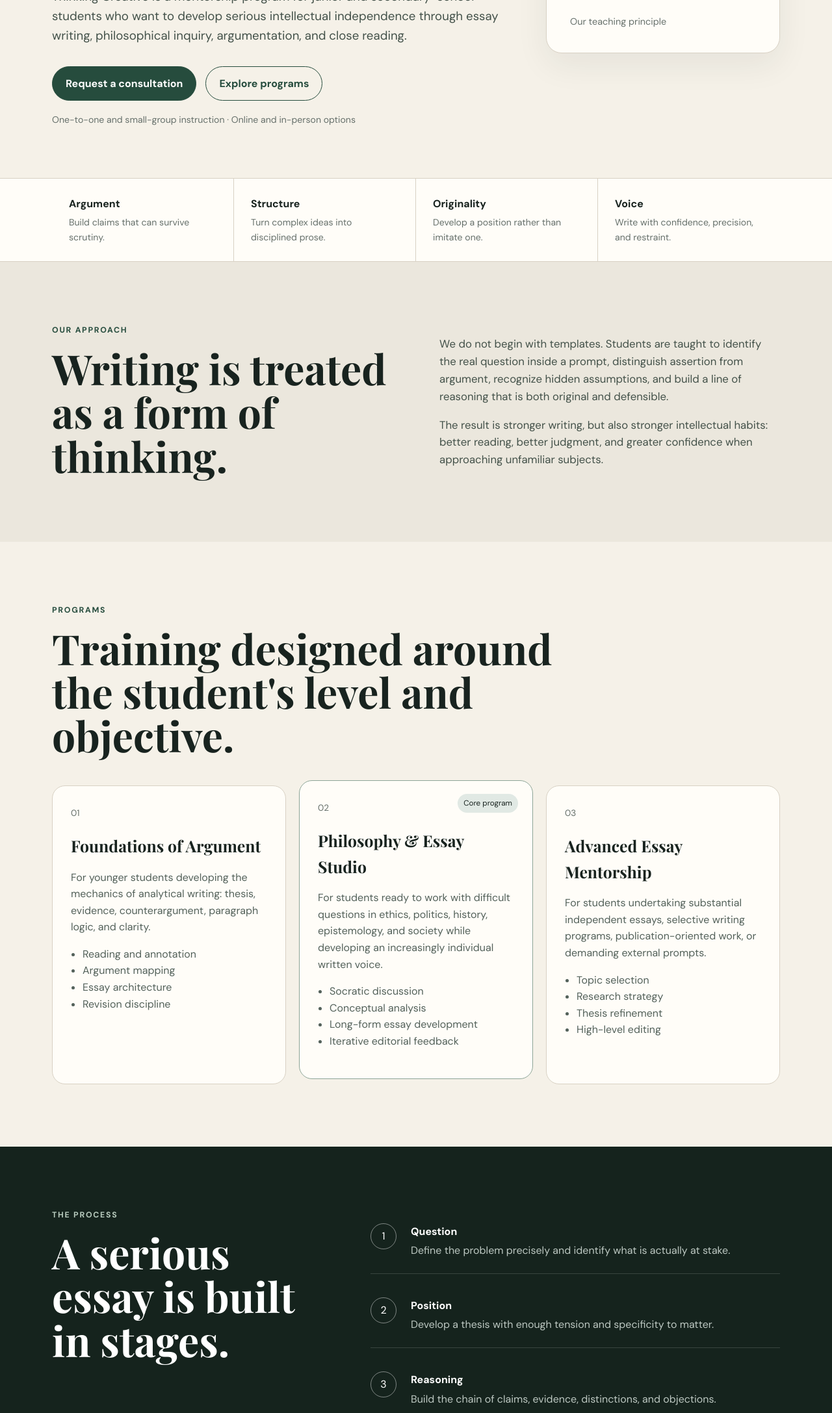
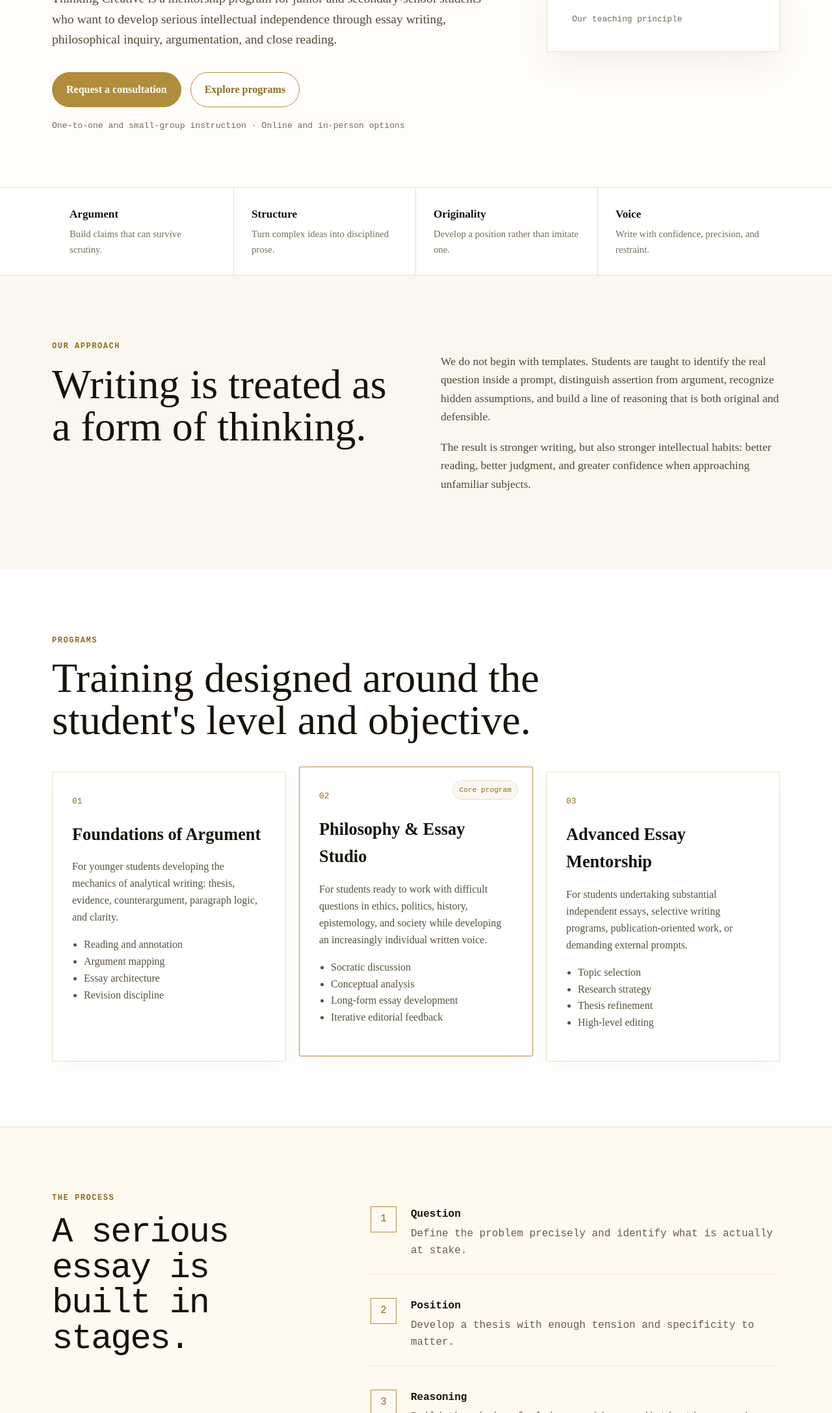
Before and after one commit to melisan/thinking-creative, a website: page public/index.html in a window 1280 px wide. Shown: the part 625-2800 px from the top of the page at 65% size. Drawn offline with nearby package versions, Linux system fonts and the light colour scheme; a web font is replaced by a local one.

Commit message:
Restyle site in white and gold editorial palette

```diff
--- a/public/styles.css
+++ b/public/styles.css
@@ -1,12 +1,197 @@
 :root{
-  --bg:#f5f1e8;--paper:#fffdf8;--ink:#18231f;--muted:#66706b;--accent:#264c3d;--line:#d8d1c4;--dark:#15231d;
+  --white:#ffffff;
+  --paper:#fffdf8;
+  --ink:#17130b;
+  --muted:#766b56;
+  --gold:#b08d3a;
+  --gold-deep:#8f6d22;
+  --gold-soft:#eadfbd;
+  --line:#ded2ad;
+  --wash:#faf7ef;
 }
-*{box-sizing:border-box} html{scroll-behavior:smooth} body{margin:0;font-family:"DM Sans",sans-serif;background:var(--bg);color:var(--ink);line-height:1.6}
-.container{width:min(1120px,calc(100% - 40px));margin:auto}.nav-wrap{position:sticky;top:0;background:rgba(245,241,232,.92);backdrop-filter:blur(12px);border-bottom:1px solid rgba(216,209,196,.8);z-index:20}.nav{display:flex;align-items:center;justify-content:space-between;min-height:72px}.brand{display:flex;align-items:center;gap:12px;text-decoration:none;color:var(--ink);font-weight:700}.brand-mark{width:38px;height:38px;border:1px solid var(--ink);display:grid;place-items:center;border-radius:50%;font-family:"Playfair Display",serif}.nav-links{display:flex;gap:28px;align-items:center}.nav-links a{text-decoration:none;color:var(--ink);font-size:.95rem}.nav-cta{padding:10px 16px;border:1px solid var(--ink);border-radius:999px}.menu-toggle{display:none;background:none;border:0;font-size:1.4rem}
-.hero{padding:96px 0 78px}.hero-grid{display:grid;grid-template-columns:1.45fr .75fr;gap:64px;align-items:center}.eyebrow{text-transform:uppercase;letter-spacing:.14em;font-size:.77rem;font-weight:700;color:var(--accent);margin:0 0 14px}.hero h1,.section h2{font-family:"Playfair Display",serif;line-height:1.05}.hero h1{font-size:clamp(3.3rem,7vw,6.6rem);margin:0 0 26px;font-weight:600}.hero h1 em{font-weight:600}.hero-text{font-size:1.17rem;max-width:760px;color:#435149}.hero-actions{display:flex;gap:14px;flex-wrap:wrap;margin:32px 0 18px}.btn{display:inline-block;text-decoration:none;border-radius:999px;padding:13px 20px;font-weight:700;border:1px solid var(--accent);cursor:pointer}.btn-primary{background:var(--accent);color:white}.btn-secondary{color:var(--accent)}.btn-light{background:white;color:var(--dark);border-color:white}.hero-note{font-size:.88rem;color:var(--muted)}.hero-card{background:var(--paper);padding:36px;border:1px solid var(--line);border-radius:24px;box-shadow:0 18px 50px rgba(32,46,39,.07)}.hero-card .quote-mark{font-family:"Playfair Display",serif;font-size:5rem;line-height:.7;color:#a8b2ac}.hero-card p{font-family:"Playfair Display",serif;font-size:1.45rem}.hero-card span{color:var(--muted);font-size:.9rem}
-.credibility-strip{border-top:1px solid var(--line);border-bottom:1px solid var(--line);background:var(--paper)}.strip-grid{display:grid;grid-template-columns:repeat(4,1fr)}.strip-grid div{padding:26px;border-right:1px solid var(--line)}.strip-grid div:last-child{border-right:0}.strip-grid strong,.strip-grid span{display:block}.strip-grid span{color:var(--muted);font-size:.88rem;margin-top:5px}
-.section{padding:96px 0}.muted{background:#ebe7dd}.two-col{display:grid;grid-template-columns:1fr 1fr;gap:72px}.section h2{font-size:clamp(2.4rem,5vw,4.2rem);margin:0}.body-copy{font-size:1.05rem;color:#435149}.section-heading{max-width:770px;margin-bottom:44px}.cards.three{display:grid;grid-template-columns:repeat(3,1fr);gap:20px}.card{background:var(--paper);border:1px solid var(--line);border-radius:20px;padding:28px;position:relative}.card.featured{border-color:#8da597;transform:translateY(-8px)}.card-num{font-size:.85rem;color:var(--muted)}.card h3{font-family:"Playfair Display",serif;font-size:1.55rem;margin:18px 0 12px}.card p,.card li{color:#53615a}.card ul{padding-left:18px}.tag{position:absolute;right:22px;top:20px;font-size:.73rem;padding:5px 9px;background:#e1e9e4;border-radius:999px}
-.dark{background:var(--dark);color:white}.light{color:#b9ccbf}.process-grid{display:grid;grid-template-columns:.8fr 1.2fr;gap:70px}.steps{display:grid;gap:14px}.step{display:grid;grid-template-columns:44px 1fr;gap:18px;padding:22px 0;border-bottom:1px solid rgba(255,255,255,.15)}.step>span{width:40px;height:40px;border:1px solid rgba(255,255,255,.45);border-radius:50%;display:grid;place-items:center}.step p{margin:4px 0 0;color:#bdc8c2}.mentor-block{align-items:start}.callout{display:grid;grid-template-columns:1fr 1fr;gap:70px}.check-grid{display:grid;grid-template-columns:1fr 1fr;gap:14px}.check-grid span{background:var(--paper);border:1px solid var(--line);padding:18px;border-radius:14px}
-.contact-section{background:#243d32}.contact-card{display:grid;grid-template-columns:1fr 1fr;gap:72px;color:white}.contact-card p{color:#c8d2cc}.contact-form{display:grid;gap:16px}.contact-form label{font-size:.85rem;color:#dfe7e2}.contact-form input,.contact-form select,.contact-form textarea{width:100%;margin-top:6px;padding:13px 14px;border:1px solid rgba(255,255,255,.25);border-radius:10px;background:rgba(255,255,255,.08);color:white}.contact-form option{color:#111}.form-note{font-size:.76rem!important}
-footer{padding:30px 0;background:#101914;color:#d7dfda}.footer-row{display:flex;align-items:center;justify-content:space-between;gap:20px;flex-wrap:wrap}.footer-row p{font-size:.84rem;color:#96a39c}
-@media(max-width:800px){.nav-links{display:none;position:absolute;top:72px;left:0;right:0;background:var(--paper);padding:20px;flex-direction:column;border-bottom:1px solid var(--line)}.nav-links.open{display:flex}.menu-toggle{display:block}.hero{padding-top:62px}.hero-grid,.two-col,.process-grid,.callout,.contact-card{grid-template-columns:1fr;gap:36px}.cards.three,.strip-grid{grid-template-columns:1fr}.strip-grid div{border-right:0;border-bottom:1px solid var(--line)}.card.featured{transform:none}.check-grid{grid-template-columns:1fr}.section{padding:72px 0}}
+*{box-sizing:border-box}
+html{scroll-behavior:smooth}
+body{
+  margin:0;
+  font-family:"Times New Roman", Times, serif;
+  background:var(--white);
+  color:var(--ink);
+  line-height:1.62;
+}
+.container{width:min(1120px,calc(100% - 40px));margin:auto}
+.nav-wrap{
+  position:sticky;top:0;z-index:20;
+  background:rgba(255,255,255,.94);
+  backdrop-filter:blur(12px);
+  border-bottom:1px solid var(--gold-soft);
+}
+.nav{display:flex;align-items:center;justify-content:space-between;min-height:74px}
+.brand{display:flex;align-items:center;gap:12px;text-decoration:none;color:var(--ink);font-weight:700;letter-spacing:.01em}
+.brand-mark{
+  width:40px;height:40px;border:1px solid var(--gold);
+  color:var(--gold-deep);
+  display:grid;place-items:center;border-radius:50%;
+  font-family:"Times New Roman", Times, serif;
+}
+.nav-links{display:flex;gap:30px;align-items:center}
+.nav-links a{text-decoration:none;color:var(--ink);font-size:1rem}
+.nav-links a:hover{color:var(--gold-deep)}
+.nav-cta{padding:10px 17px;border:1px solid var(--gold);border-radius:999px}
+.menu-toggle{display:none;background:none;border:0;font-size:1.4rem;color:var(--gold-deep)}
+
+.hero{padding:104px 0 84px;background:linear-gradient(180deg,#fff 0%,#fffdf9 100%)}
+.hero-grid{display:grid;grid-template-columns:1.45fr .75fr;gap:68px;align-items:center}
+.eyebrow{
+  font-family:"Courier New", Courier, monospace;
+  text-transform:uppercase;
+  letter-spacing:.13em;
+  font-size:.75rem;
+  font-weight:700;
+  color:var(--gold-deep);
+  margin:0 0 15px;
+}
+.hero h1,.section h2{
+  font-family:"Times New Roman", Times, serif;
+  line-height:1.02;
+  font-weight:400;
+}
+.hero h1{font-size:clamp(3.4rem,7vw,6.8rem);margin:0 0 28px;letter-spacing:-.025em}
+.hero h1 em{font-weight:400;color:var(--gold-deep)}
+.hero-text{font-size:1.22rem;max-width:760px;color:#514934}
+.hero-actions{display:flex;gap:14px;flex-wrap:wrap;margin:34px 0 18px}
+.btn{
+  display:inline-block;text-decoration:none;border-radius:999px;padding:13px 21px;
+  font-family:"Times New Roman",Times,serif;font-weight:700;
+  border:1px solid var(--gold);cursor:pointer;
+}
+.btn-primary{background:var(--gold);color:white}
+.btn-primary:hover{background:var(--gold-deep);border-color:var(--gold-deep)}
+.btn-secondary{color:var(--gold-deep);background:white}
+.btn-light{background:var(--gold);color:white;border-color:var(--gold)}
+.hero-note{
+  font-family:"Courier New",Courier,monospace;
+  font-size:.82rem;color:var(--muted)
+}
+.hero-card{
+  background:var(--white);padding:38px;border:1px solid var(--gold-soft);
+  border-radius:2px;box-shadow:0 18px 50px rgba(107,82,26,.08);
+}
+.hero-card .quote-mark{font-family:"Times New Roman",Times,serif;font-size:5.4rem;line-height:.65;color:var(--gold)}
+.hero-card p{font-family:"Times New Roman",Times,serif;font-size:1.5rem}
+.hero-card span{font-family:"Courier New",Courier,monospace;color:var(--muted);font-size:.8rem}
+
+.credibility-strip{border-top:1px solid var(--gold-soft);border-bottom:1px solid var(--gold-soft);background:var(--white)}
+.strip-grid{display:grid;grid-template-columns:repeat(4,1fr)}
+.strip-grid div{padding:27px;border-right:1px solid var(--gold-soft)}
+.strip-grid div:last-child{border-right:0}
+.strip-grid strong,.strip-grid span{display:block}
+.strip-grid strong{font-size:1.07rem}
+.strip-grid span{color:var(--muted);font-size:.92rem;margin-top:5px}
+
+.section{padding:100px 0}
+.muted{background:var(--wash)}
+.two-col{display:grid;grid-template-columns:1fr 1fr;gap:76px}
+.section h2{font-size:clamp(2.5rem,5vw,4.3rem);margin:0}
+.body-copy{font-size:1.1rem;color:#514934}
+.section-heading{max-width:790px;margin-bottom:46px}
+.cards.three{display:grid;grid-template-columns:repeat(3,1fr);gap:20px}
+.card{
+  background:var(--white);
+  border:1px solid var(--gold-soft);
+  border-radius:2px;
+  padding:30px;
+  position:relative;
+  box-shadow:0 10px 30px rgba(117,88,25,.035);
+}
+.card.featured{border:1.5px solid var(--gold);transform:translateY(-8px)}
+.card-num{
+  font-family:"Courier New",Courier,monospace;
+  font-size:.8rem;color:var(--gold-deep)
+}
+.card h3{font-family:"Times New Roman",Times,serif;font-size:1.65rem;margin:18px 0 12px;font-weight:700}
+.card p,.card li{color:#5a503c}
+.card ul{padding-left:18px}
+.tag{
+  position:absolute;right:22px;top:20px;
+  font-family:"Courier New",Courier,monospace;
+  font-size:.7rem;padding:5px 9px;
+  background:var(--wash);color:var(--gold-deep);
+  border:1px solid var(--gold-soft);border-radius:999px
+}
+
+/* Work-in-progress / drafting language */
+.dark{
+  background:#fffaf0;
+  color:var(--ink);
+  border-top:1px solid var(--gold-soft);
+  border-bottom:1px solid var(--gold-soft);
+  font-family:"Courier New",Courier,monospace;
+}
+.dark h2{
+  font-family:"Courier New",Courier,monospace;
+  font-size:clamp(2.1rem,4.2vw,3.6rem);
+  letter-spacing:-.04em;
+  font-weight:400;
+}
+.light{color:var(--gold-deep)}
+.process-grid{display:grid;grid-template-columns:.8fr 1.2fr;gap:70px}
+.steps{display:grid;gap:14px}
+.step{
+  display:grid;grid-template-columns:44px 1fr;gap:18px;
+  padding:22px 0;border-bottom:1px dashed var(--gold-soft)
+}
+.step>span{
+  width:40px;height:40px;border:1px solid var(--gold);
+  border-radius:0;display:grid;place-items:center;color:var(--gold-deep)
+}
+.step strong{font-weight:700}
+.step p{margin:4px 0 0;color:#685e49}
+.mentor-block{align-items:start}
+.callout{display:grid;grid-template-columns:1fr 1fr;gap:70px}
+.check-grid{display:grid;grid-template-columns:1fr 1fr;gap:14px}
+.check-grid span{
+  background:var(--white);border:1px solid var(--gold-soft);
+  padding:18px;border-radius:2px
+}
+
+.contact-section{
+  background:var(--white);
+  border-top:1px solid var(--gold-soft);
+  border-bottom:1px solid var(--gold-soft)
+}
+.contact-card{display:grid;grid-template-columns:1fr 1fr;gap:72px;color:var(--ink)}
+.contact-card p{color:#5a503c}
+.contact-form{display:grid;gap:16px}
+.contact-form label{
+  font-family:"Courier New",Courier,monospace;
+  font-size:.8rem;color:var(--gold-deep)
+}
+.contact-form input,.contact-form select,.contact-form textarea{
+  width:100%;margin-top:6px;padding:13px 14px;
+  border:1px solid var(--gold-soft);border-radius:0;
+  background:#fff;color:var(--ink);
+  font-family:"Times New Roman",Times,serif;font-size:1rem
+}
+.contact-form input:focus,.contact-form select:focus,.contact-form textarea:focus{
+  outline:1px solid var(--gold);border-color:var(--gold)
+}
+.contact-form option{color:#111}
+.form-note{font-family:"Courier New",Courier,monospace;font-size:.75rem!important;color:var(--muted)!important}
+
+footer{padding:30px 0;background:var(--white);color:var(--ink);border-top:1px solid var(--gold-soft)}
+.footer-row{display:flex;align-items:center;justify-content:space-between;gap:20px;flex-wrap:wrap}
+.footer-row p{font-size:.88rem;color:var(--muted)}
+.footer-brand .brand-mark{border-color:var(--gold)}
+
+@media(max-width:800px){
+  .nav-links{display:none;position:absolute;top:74px;left:0;right:0;background:var(--white);padding:20px;flex-direction:column;border-bottom:1px solid var(--gold-soft)}
+  .nav-links.open{display:flex}
+  .menu-toggle{display:block}
+  .hero{padding-top:66px}
+  .hero-grid,.two-col,.process-grid,.callout,.contact-card{grid-template-columns:1fr;gap:38px}
+  .cards.three,.strip-grid{grid-template-columns:1fr}
+  .strip-grid div{border-right:0;border-bottom:1px solid var(--gold-soft)}
+  .card.featured{transform:none}
+  .check-grid{grid-template-columns:1fr}
+  .section{padding:74px 0}
+}
```
